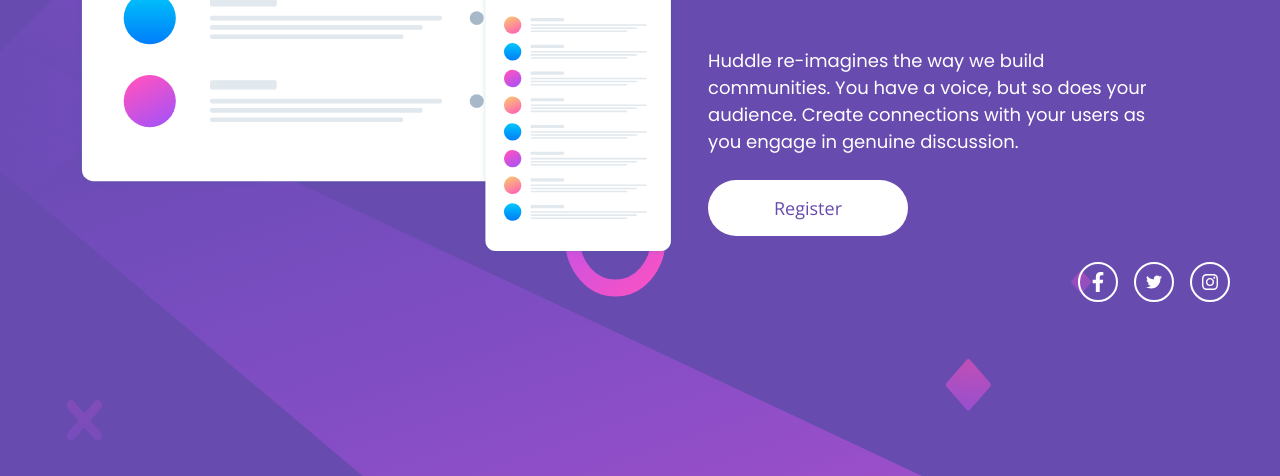
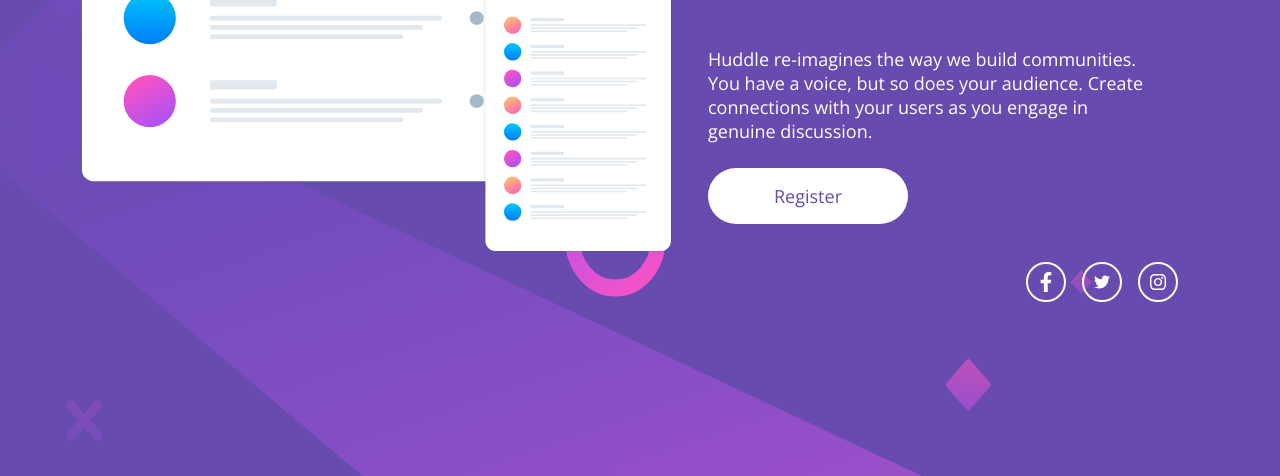
Before and after one commit to YaroslavFilipenko/Frontend-Mentor-Landing-page, a plain HTML site: page index.html in a window 1280 px wide. Shown: the part 324-800 px from the top of the page. Drawn offline with nearby package versions, Linux system fonts and the light colour scheme.

Commit message:
little fixes in text

```diff
--- a/index.html
+++ b/index.html
@@ -17,7 +17,7 @@
         <img src="images/illustration-mockups.svg" alt="mockups">
       </div>
       <div class="content-info">
-        <p class="info-goal">Build The Community Your Fans Will Love</p>
+        <h1 class="info-goal">Build The Community Your Fans Will Love</h1>
         <p class="info-about">Huddle re-imagines the way we build communities. You have a voice, but so does your audience.
           Create connections with your users as you engage in genuine discussion.
         </p>
@@ -25,13 +25,13 @@
       </div>
     </div>
     <div class="social-links">
-      <a href="#!"class="link">
+      <a href="#!" aria-label="button" class="link">
         <svg xmlns="http://www.w3.org/2000/svg" viewBox="0 0 320 512"><path d="M279.14 288l14.22-92.66h-88.91v-60.13c0-25.35 12.42-50.06 52.24-50.06h40.42V6.26S260.43 0 225.36 0c-73.22 0-121.08 44.38-121.08 124.72v70.62H22.89V288h81.39v224h100.17V288z"/></svg>
       </a>
-      <a href="#!"class="link">
+      <a href="#!" aria-label="button" class="link">
         <svg xmlns="http://www.w3.org/2000/svg" viewBox="0 0 512 512"><path d="M459.37 151.716c.325 4.548.325 9.097.325 13.645 0 138.72-105.583 298.558-298.558 298.558-59.452 0-114.68-17.219-161.137-47.106 8.447.974 16.568 1.299 25.34 1.299 49.055 0 94.213-16.568 130.274-44.832-46.132-.975-84.792-31.188-98.112-72.772 6.498.974 12.995 1.624 19.818 1.624 9.421 0 18.843-1.3 27.614-3.573-48.081-9.747-84.143-51.98-84.143-102.985v-1.299c13.969 7.797 30.214 12.67 47.431 13.319-28.264-18.843-46.781-51.005-46.781-87.391 0-19.492 5.197-37.36 14.294-52.954 51.655 63.675 129.3 105.258 216.365 109.807-1.624-7.797-2.599-15.918-2.599-24.04 0-57.828 46.782-104.934 104.934-104.934 30.213 0 57.502 12.67 76.67 33.137 23.715-4.548 46.456-13.32 66.599-25.34-7.798 24.366-24.366 44.833-46.132 57.827 21.117-2.273 41.584-8.122 60.426-16.243-14.292 20.791-32.161 39.308-52.628 54.253z"/></svg>
       </a>
-      <a href="#!"class="link">
+      <a href="#!" aria-label="button" class="link">
         <svg xmlns="http://www.w3.org/2000/svg" viewBox="0 0 448 512"><path d="M224.1 141c-63.6 0-114.9 51.3-114.9 114.9s51.3 114.9 114.9 114.9S339 319.5 339 255.9 287.7 141 224.1 141zm0 189.6c-41.1 0-74.7-33.5-74.7-74.7s33.5-74.7 74.7-74.7 74.7 33.5 74.7 74.7-33.6 74.7-74.7 74.7zm146.4-194.3c0 14.9-12 26.8-26.8 26.8-14.9 0-26.8-12-26.8-26.8s12-26.8 26.8-26.8 26.8 12 26.8 26.8zm76.1 27.2c-1.7-35.9-9.9-67.7-36.2-93.9-26.2-26.2-58-34.4-93.9-36.2-37-2.1-147.9-2.1-184.9 0-35.8 1.7-67.6 9.9-93.9 36.1s-34.4 58-36.2 93.9c-2.1 37-2.1 147.9 0 184.9 1.7 35.9 9.9 67.7 36.2 93.9s58 34.4 93.9 36.2c37 2.1 147.9 2.1 184.9 0 35.9-1.7 67.7-9.9 93.9-36.2 26.2-26.2 34.4-58 36.2-93.9 2.1-37 2.1-147.8 0-184.8zM398.8 388c-7.8 19.6-22.9 34.7-42.6 42.6-29.5 11.7-99.5 9-132.1 9s-102.7 2.6-132.1-9c-19.6-7.8-34.7-22.9-42.6-42.6-11.7-29.5-9-99.5-9-132.1s-2.6-102.7 9-132.1c7.8-19.6 22.9-34.7 42.6-42.6 29.5-11.7 99.5-9 132.1-9s102.7-2.6 132.1 9c19.6 7.8 34.7 22.9 42.6 42.6 11.7 29.5 9 99.5 9 132.1s2.7 102.7-9 132.1z"/></svg>
       </a>
     </div>
--- a/style.css
+++ b/style.css
@@ -27,6 +27,7 @@
     display: flex;
     flex-direction: column;
     justify-content: space-between;
+    width: 90vw;
 }
 
 .link {
@@ -61,6 +62,7 @@
 }
 
 .logo {
+    width: 80vw;
     padding: 3rem 0;
 }
 
@@ -88,6 +90,7 @@
 
 .info-about {
     font-size: 1.125rem;
+    font-family: 'Open sans';
     padding: 3.125rem 0 1.562rem 0;
 }
 
@@ -206,6 +209,7 @@
         position: absolute;
         bottom: 10px;
         right: 120px;
+        margin-right: 1.562rem;
     }
 
     .link {
```
